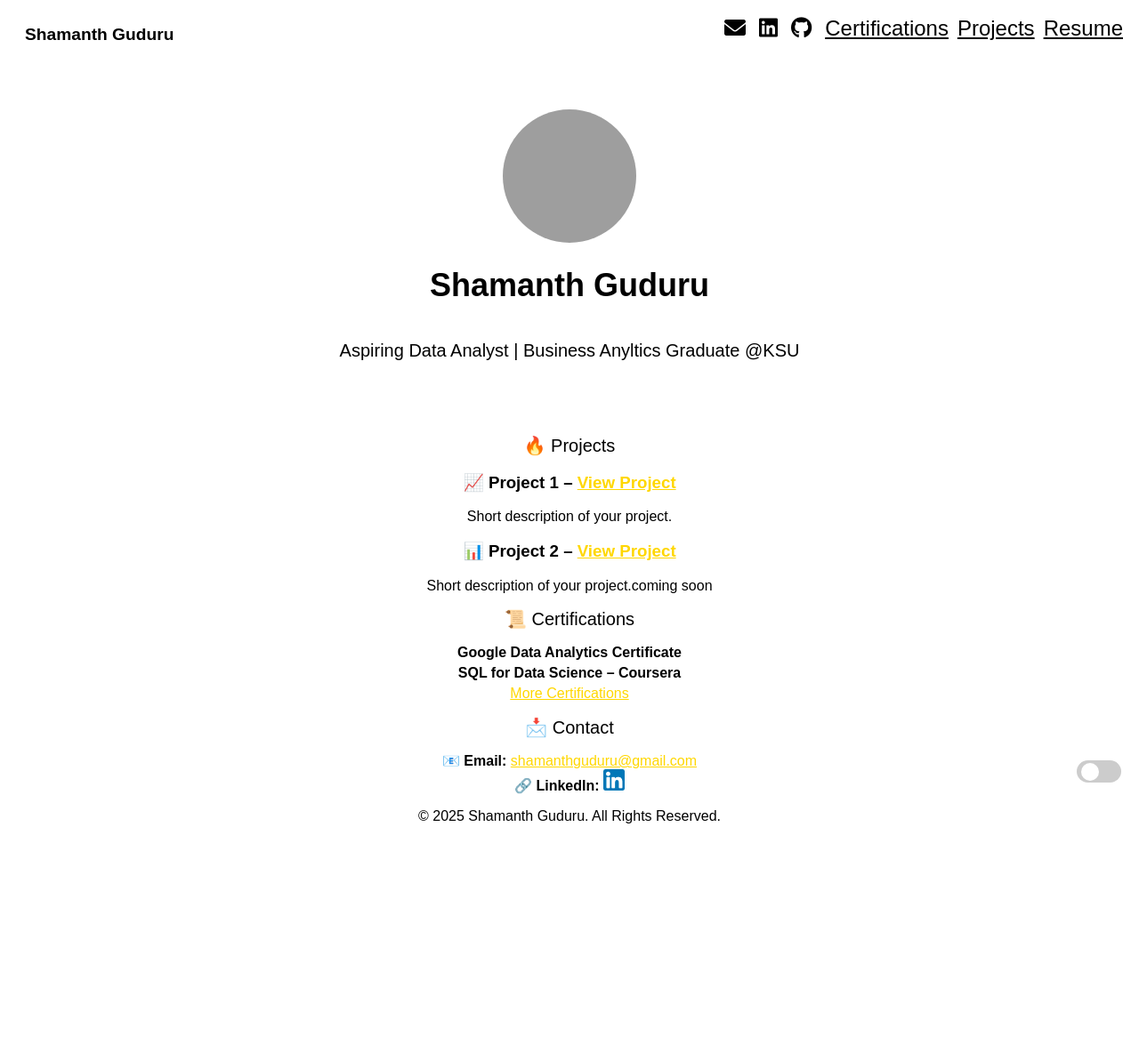
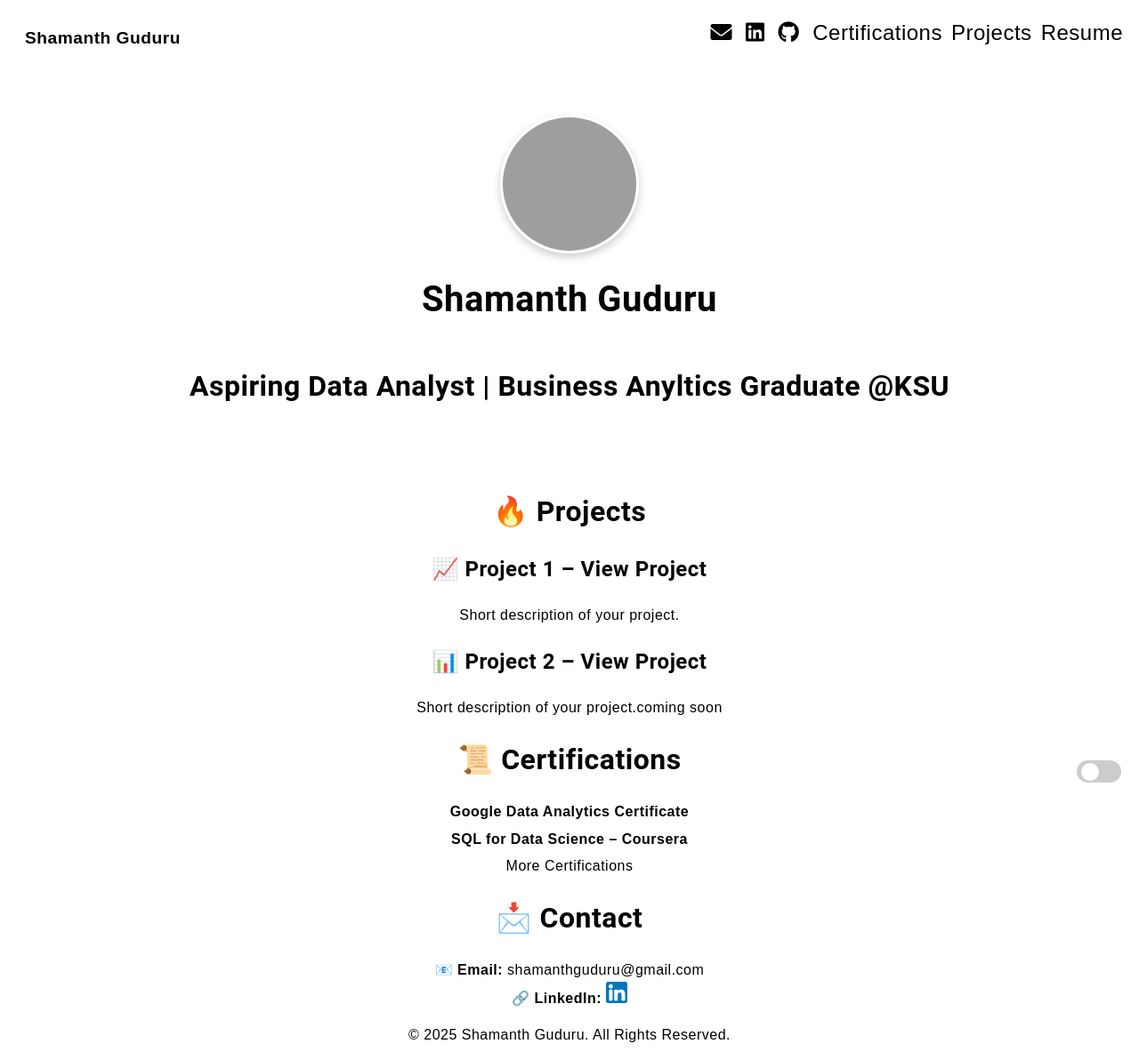
Before and after one commit to shamanthguduru/shamanthguduru.github.io, a Jekyll site: the page built from index.md, in a window 1280 px wide. Shown: the whole page at 89% size. Built offline with Jekyll 4.4.1, drawn with Linux system fonts in a browser that asks for light colours; before the commit the page ends 943 px from its top, so only the background shows below that; grey boxes are pictures that could not be loaded.

Commit message:
Update style.css

```diff
--- a/assets/css/style.css
+++ b/assets/css/style.css
@@ -246,3 +246,112 @@ body.dark-mode {
     background-color: #121212;
     color: white;
 }
+/* Existing styles (as per your current CSS) */
+
+/* ... */
+
+/* Aesthetic Enhancements */
+
+/* Consistent Typography */
+body {
+    font-family: 'Arial', sans-serif;
+    line-height: 1.6;
+    letter-spacing: 0.5px;
+}
+
+/* Consistent Headings */
+h1, h2, h3 {
+    font-family: 'Roboto', sans-serif;
+    font-weight: bold;
+    margin: 20px 0;
+}
+
+h1 {
+    font-size: 2.5rem;
+}
+
+h2 {
+    font-size: 2rem;
+}
+
+h3 {
+    font-size: 1.5rem;
+}
+
+/* Body Text */
+p {
+    font-size: 1rem;
+    margin-bottom: 15px;
+    color: var(--light-text);
+}
+
+.dark-mode p {
+    color: var(--dark-text);
+}
+
+/* Button Styling */
+button {
+    background-color: var(--accent-color);
+    color: white;
+    border: none;
+    padding: 10px 20px;
+    border-radius: 5px;
+    cursor: pointer;
+    transition: background-color 0.3s ease, transform 0.3s ease;
+}
+
+button:hover {
+    background-color: #0056b3;
+    transform: scale(1.05);
+}
+
+/* Links */
+a {
+    color: var(--accent-color);
+    text-decoration: none;
+    transition: color 0.3s ease;
+}
+
+a:hover {
+    color: #fff;
+}
+
+/* Section Dividers */
+.section {
+    padding: 40px 20px;
+    margin: 20px 0;
+    border-bottom: 2px solid #ddd;
+}
+
+.dark-mode .section {
+    border-bottom: 2px solid #555;
+}
+
+.section:hover {
+    background-color: #f4f4f4;
+}
+
+.dark-mode .section:hover {
+    background-color: #333;
+}
+
+/* Subtle Animations */
+.container, .project, .section {
+    transition: transform 0.3s ease, box-shadow 0.3s ease;
+}
+
+.container:hover, .project:hover, .section:hover {
+    transform: translateY(-5px);
+    box-shadow: 0px 4px 10px rgba(0, 0, 0, 0.1);
+}
+
+/* Profile Picture Shadow */
+.profile-pic {
+    box-shadow: 0px 4px 10px rgba(0, 0, 0, 0.2);
+}
+
+.profile-pic:hover {
+    transform: scale(1.05);
+}
+
+/* End of Aesthetic Enhancements */
```
